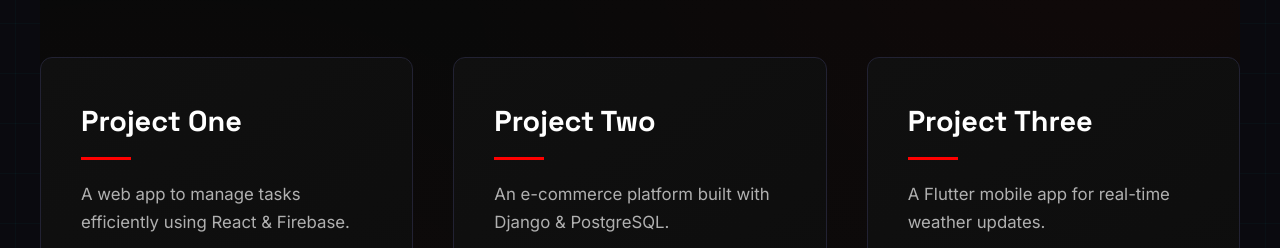
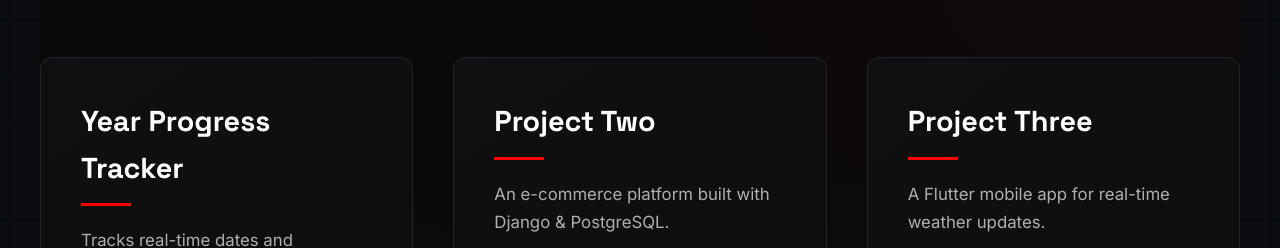
Before and after one commit to codedbytim-22/Tim-s-portfolio, a plain HTML site: page projects.html in a window 1280 px wide. Shown: the part 552-800 px from the top of the page. Drawn offline with Linux system fonts and the light colour scheme.

Commit message:
add project

```diff
--- a/projects.html
+++ b/projects.html
@@ -88,9 +88,17 @@
 
       <div class="projects-grid">
         <div class="project-card">
-          <h3>Project One</h3>
-          <p>A web app to manage tasks efficiently using React & Firebase.</p>
-          <a href="https://live-demo-link1.com" target="_blank" class="btn">
+          <h3>Year Progress Tracker</h3>
+          <p>
+            Tracks real-time dates and calculates the days percentage of days
+            completed in a year<br />
+            Saves goals streaks.
+          </p>
+          <a
+            href="https://codedbytim-22.github.io/Year-Progress-Tracker/"
+            target="_blank"
+            class="btn"
+          >
             <i class="fas fa-external-link-alt"></i> Live Demo
           </a>
         </div>
```
